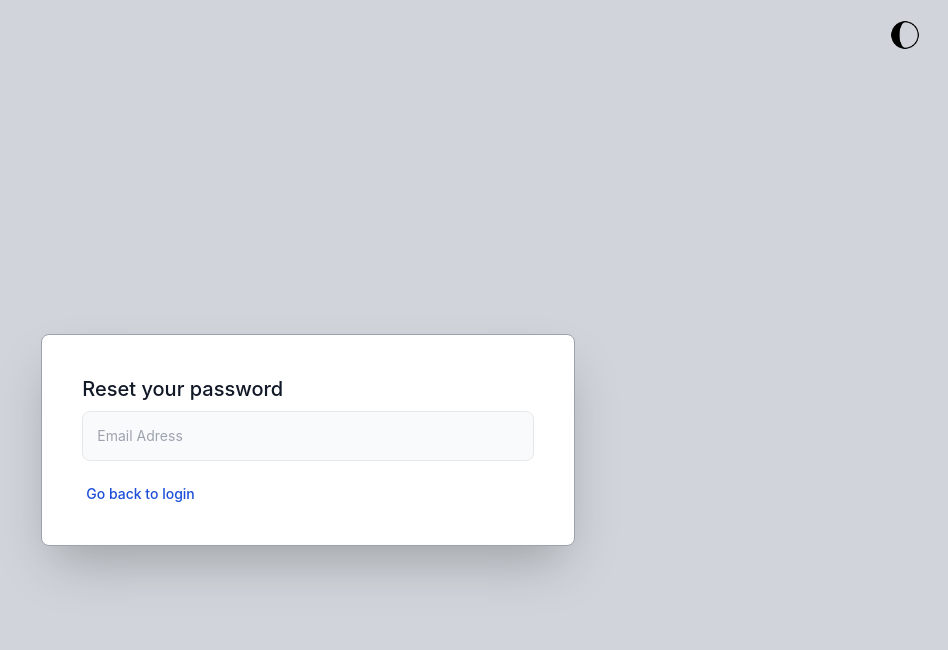
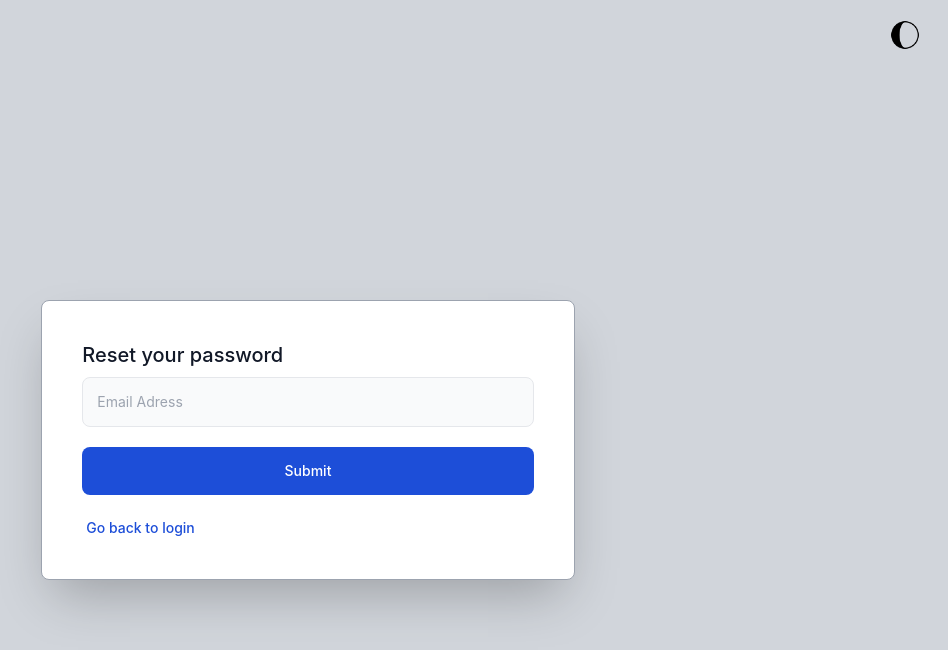
Before and after one commit to LeoMrel/TodoList, a React (Create React App) app: page /reset in a window 1280 px wide. Shown: the top 650 px of the page, without its empty margins (332-1280 px from the left). Built offline with nearby package versions, Linux system fonts and the light colour scheme; no server answers; what tw-elements would draw is missing.

Commit message:
Added reset password functionality

```diff
--- a/public/index.html
+++ b/public/index.html
@@ -35,7 +35,7 @@
       work correctly both with client-side routing and a non-root public URL.
       Learn how to configure a non-root public URL by running `npm run build`.
     -->
-    <title>React App</title>
+    <title>Todo List App</title>
   </head>
   <body>
     <noscript>You need to enable JavaScript to run this app.</noscript>
--- a/src/components/Auth/SingupForm.jsx
+++ b/src/components/Auth/SingupForm.jsx
@@ -6,15 +6,12 @@ import * as Styles from '../Styles/CardStyles';
 import show from '../../icons/show.png';
 import hide from '../../icons/hide.png';
 import ErrorMessage from './ErrorMessage';
+import { emailRegex, passwordRegex } from './validationRegex';
 
 const SignupForm = () => {
     const [isLoading, setIsLoading] = useState(false);
     const navigateTo = useNavigate();
     const { createUser } = UserAuth();
-
-
-    const emailRegex = /[a-z0-9]+@[a-z]+\.[a-z]{2,3}/;
-    const passwordRegex = /(?=.*[a-z])(?=.*[A-Z])(?=.*\d)[a-zA-Z\d]{6,}/;
 
     const [email, setEmail] = useState('');
     const [isValidEmail, setIsValidEmail] = useState(false);
--- /dev/null
+++ b/src/components/Auth/validationRegex.js
@@ -0,0 +1,3 @@
+
+export const emailRegex = /[a-z0-9]+@[a-z]+\.[a-z]{2,3}/;
+export const passwordRegex = /(?=.*[a-z])(?=.*[A-Z])(?=.*\d)[a-zA-Z\d]{6,}/;
--- a/src/components/Context/UserContext.js
+++ b/src/components/Context/UserContext.js
@@ -1,6 +1,7 @@
 import { createContext, useContext, useEffect, useState } from "react";
 import {
     createUserWithEmailAndPassword,
+    sendPasswordResetEmail,
     signInWithEmailAndPassword,
     signOut
 } from 'firebase/auth'
@@ -38,8 +39,12 @@ export const AuthContextProvider = ({children}) => {
         return signOut(auth)
     };
 
+    const resetPassword = (email) => {
+      return sendPasswordResetEmail(auth, email)
+    }
+
     return(
-        <UserContext.Provider value={{createUser, signIn, logout, handleTheme }}>
+        <UserContext.Provider value={{createUser, signIn, logout, resetPassword, handleTheme }}>
             {children}
         </UserContext.Provider>
     )
--- a/src/components/ResetForm.jsx
+++ b/src/components/ResetForm.jsx
@@ -1,17 +1,69 @@
 import * as Styles from './Styles/CardStyles'
 import { Link } from 'react-router-dom';
+import { useRef, useState } from 'react';
+import { UserAuth } from './Context/UserContext';
+import ErrorMessage from './Auth/ErrorMessage';
 
 const ResetForm = () => {
 
-    return (
-        <div className={Styles.cardStyles}>
-            <h5  className="text-xl font-medium text-gray-900 dark:text-white">Reset your password</h5>
-            <input className={`mb-5 mt-2 ${Styles.inputStyles}`} placeholder='Email Adress'></input>
+    const [isLoading, setIsLoading] = useState(false);
+    const [success, setSuccess] = useState(false);
+    const [error, setError] = useState(null);
+
+    const { resetPassword } = UserAuth();
+    const email = useRef(null);
+
+    const handleSubmit = async e => {
+        e.preventDefault();
+        setIsLoading(true);
+        const emailRef = email.current.value;
+
+        if (emailRef) {
+            try {
+                await resetPassword(emailRef).then(() => { setIsLoading(false); setSuccess(true) });
+            } catch (error) {
+                const message = error.message;
+
+                setTimeout(() => {
+                    if (message.includes('invalid')) setError('Invalid email');
+                    if (message.includes('user')) setError('User not found');
+                    setIsLoading(false);
+                }, 1000);
+            }
+        }
+    }
+
+    const resetForm =
+    <div className={Styles.cardStyles}>
+        <h5 className="text-xl mb-2 font-medium text-gray-900 dark:text-white">Reset your password</h5>
+        {error && <ErrorMessage error={error} />}
+        <form onSubmit={handleSubmit} className='mb-5 flex flex-col gap-5'>
+            <input ref={email} className={Styles.inputStyles} placeholder='Email Adress'></input>
+            <button type='submit' className={Styles.buttonStyles}>
+                {isLoading ? Styles.loadingIcon : 'Submit'}
+            </button>
+        </form>
+        <Link to='/' className="ml-1 text-sm font-medium text-blue-700 hover:underline dark:text-blue-500">
+            Go back to login
+        </Link>
+    </div>
+
+    const displayIfSuccess =
+    <div className={Styles.cardStyles}>
+        <div className='flex flex-col text-gray-900 dark:text-white gap-y-2 mb-3'>
+            <h5 className="text-xl font-medium">We've send you a reset email</h5>
+            <p>Please check your <a className='ml-1 text-blue-700 hover:underline dark:text-blue-500' href='https://www.gmail.com/#spam' rel='noreferrer' target='_blank'>spam folder</a></p>
+            <a href='https://www.gmail.com' rel='noreferrer' target='_blank' className={`${Styles.buttonStyles} w-1/4`}>
+                Open Gmail
+            </a>
+        </div>
             <Link to='/' className="ml-1 text-sm font-medium text-blue-700 hover:underline dark:text-blue-500">
                 Go back to login
             </Link>
         </div>
-    )
+
+    return success ? displayIfSuccess : resetForm
+
 }
 
 export default ResetForm
--- a/src/firebase.js
+++ b/src/firebase.js
@@ -1,6 +1,8 @@
 import { initializeApp } from "firebase/app";
 import { getAuth } from 'firebase/auth';
 import {getFirestore} from 'firebase/firestore';
+
+
 
 const app = initializeApp({
     apiKey: process.env.REACT_APP_FIREBASE_KEY,
```
